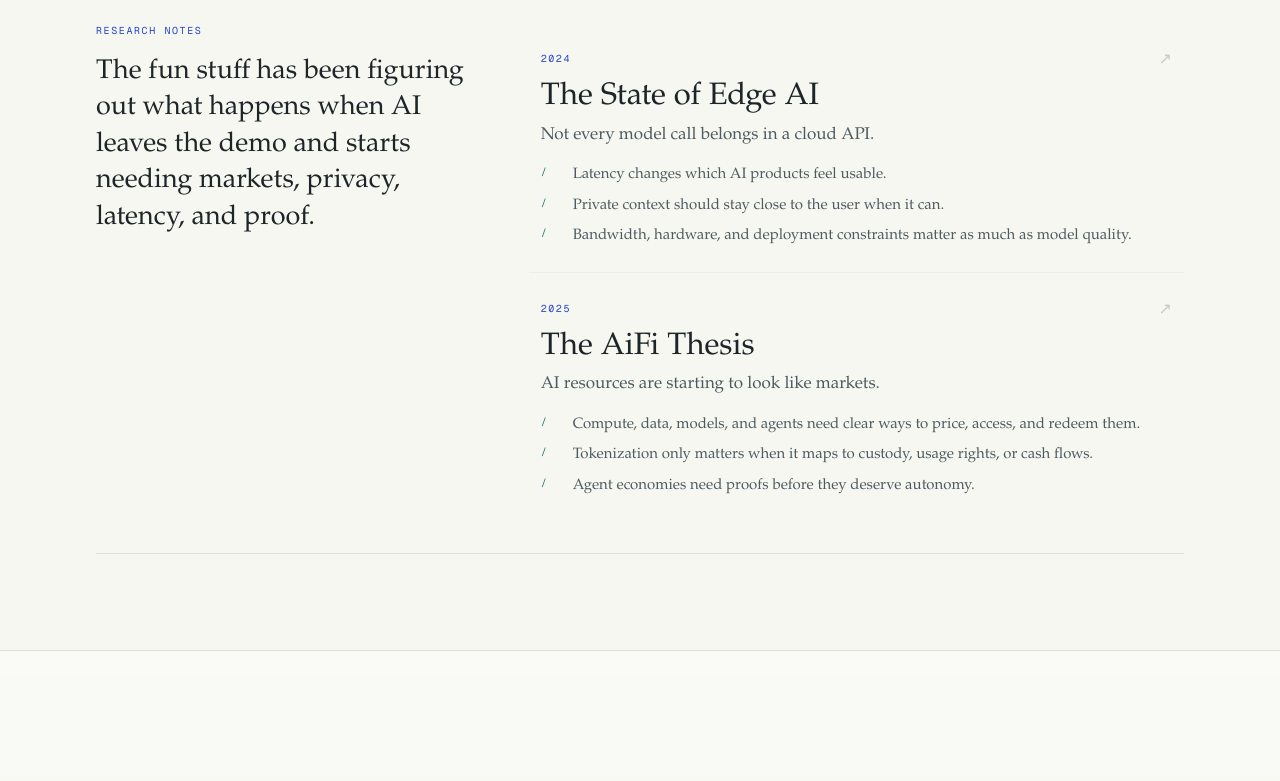
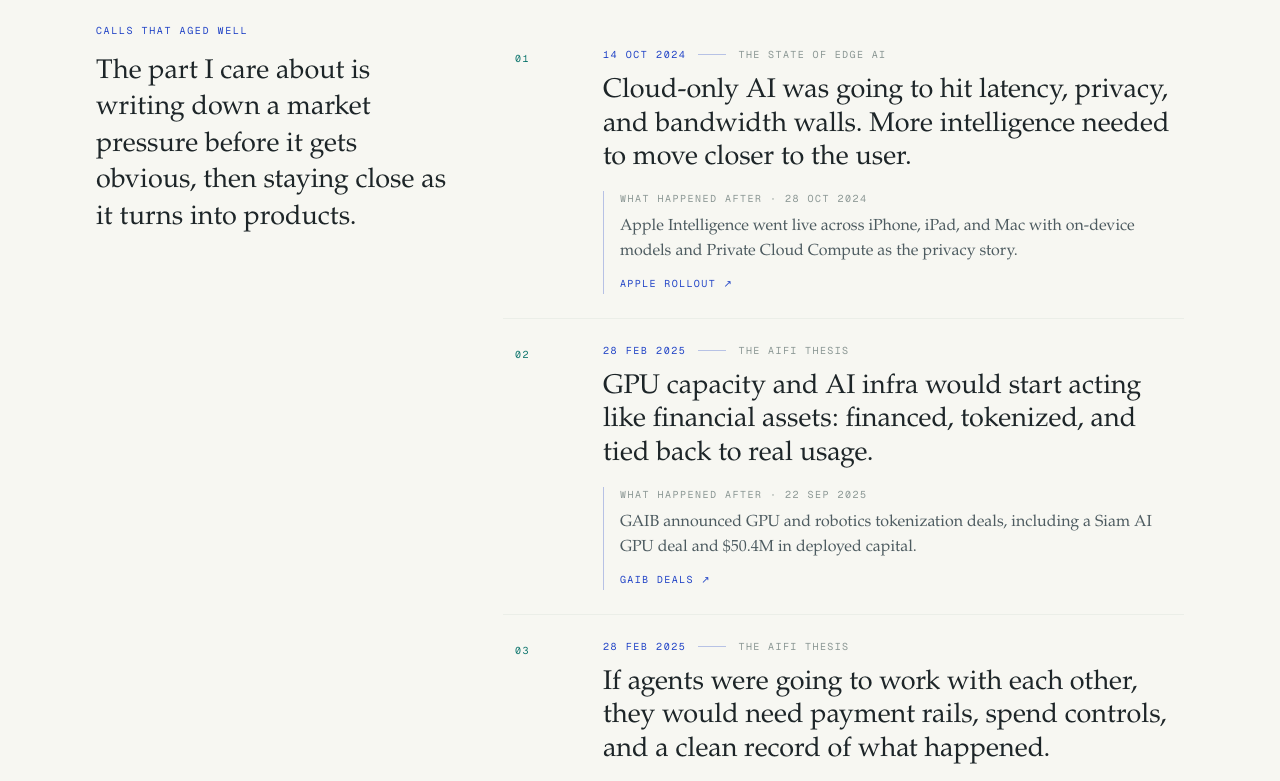
Before and after one commit to 0xadvait/personal_web, a Next.js app: page / in a window 1280 px wide. Shown: the part 1740-2521 px from the top of the page. Built offline with nearby package versions, Linux system fonts and the light colour scheme.

Commit message:
Add dated foresight section

```diff
--- a/src/components/Thesis.js
+++ b/src/components/Thesis.js
@@ -27,28 +27,44 @@ const beforeAfter = [
   ['Next', 'agent workflows', 'verify it'],
 ];
 
-const researchNotes = [
+const datedCalls = [
   {
-    title: 'The State of Edge AI',
-    year: '2024',
-    href: 'https://peri-labs.github.io/docs/assets/files/The_State_of_Edge_AI.pdf',
-    line: 'Not every model call belongs in a cloud API.',
-    notes: [
-      'Latency changes which AI products feel usable.',
-      'Private context should stay close to the user when it can.',
-      'Bandwidth, hardware, and deployment constraints matter as much as model quality.',
-    ],
+    made: '14 Oct 2024',
+    source: 'The State of Edge AI',
+    sourceHref: 'https://peri-labs.github.io/docs/assets/files/The_State_of_Edge_AI.pdf',
+    call:
+      'Cloud-only AI was going to hit latency, privacy, and bandwidth walls. More intelligence needed to move closer to the user.',
+    after: '28 Oct 2024',
+    happened:
+      'Apple Intelligence went live across iPhone, iPad, and Mac with on-device models and Private Cloud Compute as the privacy story.',
+    evidence: 'Apple rollout',
+    evidenceHref:
+      'https://www.apple.com/newsroom/2024/10/apple-intelligence-is-available-today-on-iphone-ipad-and-mac/',
   },
   {
-    title: 'The AiFi Thesis',
-    year: '2025',
-    href: 'https://peri-labs.github.io/docs/assets/files/The_AiFi_Thesis.pdf',
-    line: 'AI resources are starting to look like markets.',
-    notes: [
-      'Compute, data, models, and agents need clear ways to price, access, and redeem them.',
-      'Tokenization only matters when it maps to custody, usage rights, or cash flows.',
-      'Agent economies need proofs before they deserve autonomy.',
-    ],
+    made: '28 Feb 2025',
+    source: 'The AiFi Thesis',
+    sourceHref: 'https://peri-labs.github.io/docs/assets/files/The_AiFi_Thesis.pdf',
+    call:
+      'GPU capacity and AI infra would start acting like financial assets: financed, tokenized, and tied back to real usage.',
+    after: '22 Sep 2025',
+    happened:
+      'GAIB announced GPU and robotics tokenization deals, including a Siam AI GPU deal and $50.4M in deployed capital.',
+    evidence: 'GAIB deals',
+    evidenceHref: 'https://blog.gaib.ai/tokenizing-15m-and-5-4m-worth-of-robotics-and-gpu-assets/',
+  },
+  {
+    made: '28 Feb 2025',
+    source: 'The AiFi Thesis',
+    sourceHref: 'https://peri-labs.github.io/docs/assets/files/The_AiFi_Thesis.pdf',
+    call:
+      'If agents were going to work with each other, they would need payment rails, spend controls, and a clean record of what happened.',
+    after: '7 May 2026',
+    happened:
+      'AWS launched AgentCore Payments with Coinbase and Stripe, so agents can pay for APIs, MCP servers, web content, and other agents.',
+    evidence: 'AWS launch',
+    evidenceHref:
+      'https://aws.amazon.com/about-aws/whats-new/2026/04/amazon-bedrock-agentcore-payments-preview/',
   },
 ];
 
@@ -128,60 +144,67 @@ export default function Thesis() {
 
         <Reveal delay={0.08}>
           <div className="mt-12 border-y border-border py-6 sm:mt-16 sm:py-8">
-            <div className="grid gap-8 lg:grid-cols-[minmax(0,0.72fr)_minmax(0,1.28fr)] lg:gap-16">
+            <div className="grid gap-8 lg:grid-cols-[minmax(0,0.68fr)_minmax(0,1.32fr)] lg:gap-14">
               <div>
                 <div className="font-mono text-[10px] uppercase tracking-[0.16em] text-accent">
-                  Research notes
+                  Calls that aged well
                 </div>
                 <p className="mt-4 max-w-xl font-serif text-[21px] leading-[1.35] text-fg sm:text-[27px]">
-                  The fun stuff has been figuring out what happens when AI leaves the demo and
-                  starts needing markets, privacy, latency, and proof.
+                  The part I care about is writing down a market pressure before it gets obvious,
+                  then staying close as it turns into products.
                 </p>
               </div>
 
-              <div className="divide-y divide-border-soft border-t border-border lg:border-t-0">
-                {researchNotes.map((note) => (
+              <ol className="divide-y divide-border-soft border-t border-border lg:border-t-0">
+                {datedCalls.map((item, index) => (
+                  <li
+                    key={`${item.source}-${item.evidence}`}
+                    className="grid gap-4 py-6 sm:grid-cols-[4.25rem_1fr] sm:gap-5 sm:px-3"
+                  >
+                    <div className="font-mono text-[10px] uppercase tracking-[0.16em] text-accent-alt sm:pt-1">
+                      {String(index + 1).padStart(2, '0')}
+                    </div>
+                    <div className="min-w-0">
+                      <div className="flex flex-wrap items-center gap-x-3 gap-y-1.5">
                         <a
-                    key={note.title}
-                    href={note.href}
+                          href={item.sourceHref}
                           target="_blank"
                           rel="noopener noreferrer"
-                    aria-label={`${note.title} PDF (opens in a new tab)`}
-                    className="group block py-6 transition-colors hover:bg-surface-soft/50 sm:px-3"
+                          className="font-mono text-[10px] uppercase tracking-[0.16em] text-accent hover:underline underline-offset-[3px]"
                         >
-                    <div className="flex items-center justify-between gap-4">
-                      <div className="font-mono text-[10px] uppercase tracking-[0.16em] text-accent">
-                        {note.year}
-                      </div>
+                          {item.made}
+                        </a>
                         <span
                           aria-hidden
-                        className="text-fg-faint transition-all group-hover:translate-x-0.5 group-hover:text-accent"
-                      >
-                        ↗
+                          className="hidden h-px w-7 bg-accent/30 sm:inline-block"
+                        />
+                        <span className="font-mono text-[9px] uppercase tracking-[0.14em] text-fg-dim sm:text-[10px]">
+                          {item.source}
                         </span>
                       </div>
-                    <h3 className="mt-2 font-serif text-[25px] leading-[1.15] text-fg transition-colors group-hover:text-accent sm:text-[31px]">
-                      {note.title}
-                    </h3>
-                    <p className="mt-2 font-serif text-[16px] leading-[1.5] text-fg-muted sm:text-[17px]">
-                      {note.line}
+                      <p className="mt-3 max-w-3xl font-serif text-[21px] leading-[1.25] text-fg sm:text-[27px]">
+                        {item.call}
                       </p>
-                    <ul className="mt-4 grid gap-2">
-                      {note.notes.map((item) => (
-                        <li
-                          key={item}
-                          className="grid grid-cols-[1.5rem_1fr] gap-2 font-serif text-[14.5px] leading-[1.5] text-fg-muted sm:text-[15px]"
+                      <div className="mt-4 border-l border-accent/30 pl-4">
+                        <div className="font-mono text-[9px] uppercase tracking-[0.15em] text-fg-dim sm:text-[10px]">
+                          What happened after · {item.after}
+                        </div>
+                        <p className="mt-2 max-w-2xl font-serif text-[15px] leading-[1.55] text-fg-muted sm:text-[16px]">
+                          {item.happened}
+                        </p>
+                        <a
+                          href={item.evidenceHref}
+                          target="_blank"
+                          rel="noopener noreferrer"
+                          className="mt-3 inline-flex font-mono text-[10px] uppercase tracking-[0.14em] text-accent hover:underline underline-offset-[3px]"
                         >
-                          <span aria-hidden className="font-mono text-[10px] text-accent-alt">
-                            /
-                          </span>
-                          <span>{item}</span>
+                          {item.evidence} ↗
+                        </a>
+                      </div>
+                    </div>
                   </li>
                 ))}
-                    </ul>
-                  </a>
-                ))}
-              </div>
+              </ol>
             </div>
           </div>
         </Reveal>
```
Lines whose indentation alone changed are shown as unchanged.
